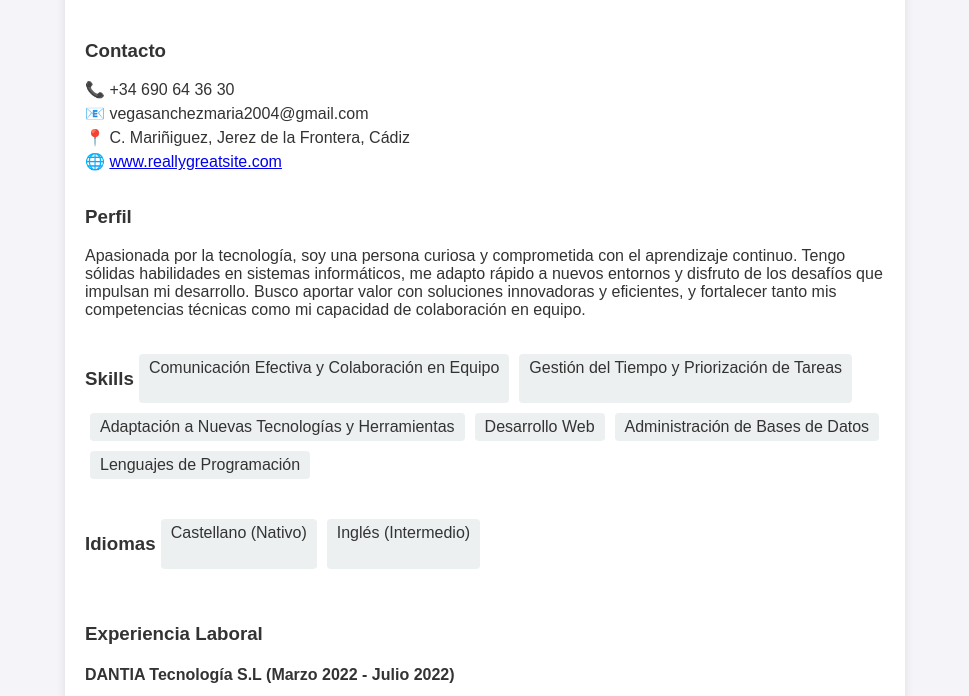
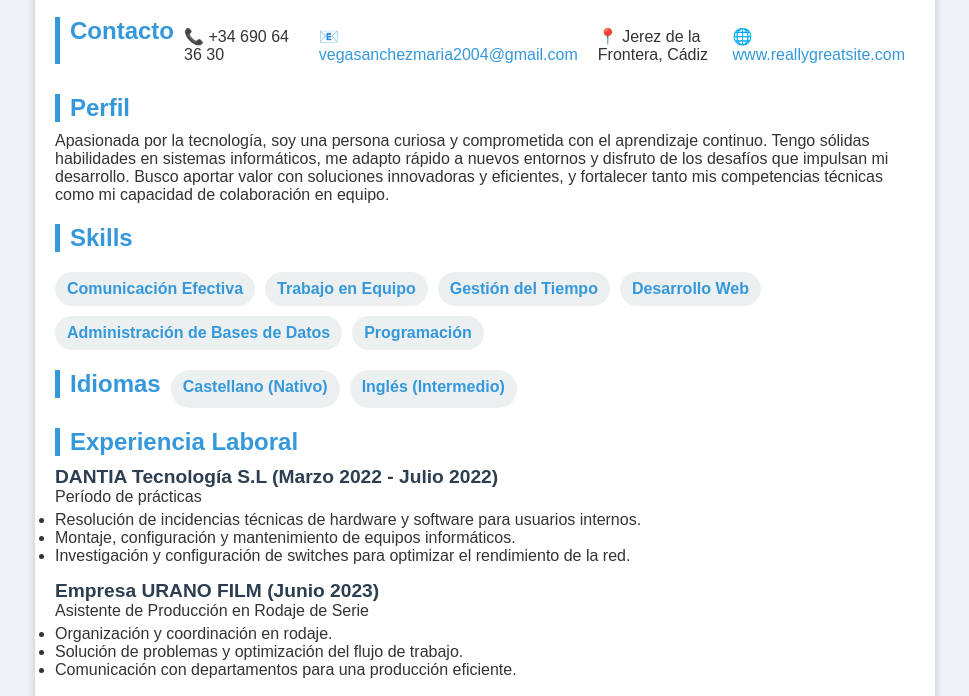
Before and after one commit to mvegasanchez/maria-portfolio, a plain HTML site: page index.html in a window 1280 px wide. Shown: the part 157-853 px from the top of the page, without its empty margins (155-1124 px from the left). Drawn offline with Linux system fonts and the light colour scheme.

Commit message:
Update index.html

```diff
--- a/index.html
+++ b/index.html
@@ -5,80 +5,134 @@
     <meta name="viewport" content="width=device-width, initial-scale=1.0">
     <title>Currículum de María Vega</title>
     <style>
-        body { font-family: Arial, sans-serif; margin: 0; padding: 20px; background-color: #f4f4f9; color: #333; }
-        h1, h2 { color: #2c3e50; }
-        .container { max-width: 800px; margin: auto; padding: 20px; background: #fff; border-radius: 8px; box-shadow: 0 0 10px rgba(0,0,0,0.1); }
-        .section { margin-bottom: 20px; }
-        .contact-info, .skills, .experience, .education { padding: 10px 0; }
-        .contact-info p, .skills p, .experience p, .education p { margin: 5px 0; }
-        .skills, .languages { display: flex; flex-wrap: wrap; }
-        .skill-item, .language-item { background: #ecf0f1; padding: 5px 10px; margin: 5px; border-radius: 4px; }
+        /* Estilos Generales */
+        * { margin: 0; padding: 0; box-sizing: border-box; }
+        body { font-family: Arial, sans-serif; background-color: #f0f4f8; color: #333; }
+        .container { max-width: 900px; margin: 20px auto; padding: 20px; background: #fff; border-radius: 10px; box-shadow: 0 4px 10px rgba(0, 0, 0, 0.2); }
+
+        /* Estilos para el Header */
+        .header { text-align: center; padding: 20px; border-bottom: 2px solid #3498db; }
+        .header h1 { font-size: 2.5em; color: #3498db; }
+        .header h2 { font-size: 1.2em; color: #2c3e50; margin-top: 5px; }
+
+        /* Secciones Generales */
+        .section { margin: 20px 0; }
+        .section h3 { font-size: 1.5em; color: #3498db; border-left: 5px solid #3498db; padding-left: 10px; margin-bottom: 10px; }
+
+        /* Contacto */
+        .contact-info { display: flex; flex-wrap: wrap; justify-content: space-between; }
+        .contact-item { flex: 1; padding: 10px; font-size: 1em; }
+        .contact-item a { color: #3498db; text-decoration: none; }
+
+        /* Skills y Languages */
+        .skills, .languages { display: flex; flex-wrap: wrap; gap: 10px; }
+        .skill-item, .language-item { padding: 8px 12px; background-color: #ecf0f1; border-radius: 20px; color: #3498db; font-weight: bold; }
+
+        /* Experiencia y Educación */
+        .job, .education-item { margin-bottom: 15px; }
+        .job h4, .education-item h4 { font-size: 1.2em; color: #2c3e50; }
+        .job ul, .education-item p { margin: 5px 0; }
+
+        /* Animaciones */
+        .fade-in { opacity: 0; animation: fadeIn 1s ease forwards; }
+        .slide-up { opacity: 0; transform: translateY(30px); animation: slideUp 1s ease forwards; }
+
+        /* Definición de animaciones */
+        @keyframes fadeIn { to { opacity: 1; } }
+        @keyframes slideUp { to { opacity: 1; transform: translateY(0); } }
     </style>
 </head>
 <body>
-    <div class="container">
+    <div class="container fade-in">
+        <div class="header">
             <h1>MARÍA VEGA</h1>
             <h2>Administrador de Sistemas y Redes</h2>
-
-        <div class="section contact-info">
-            <h3>Contacto</h3>
-            <p>📞 +34 690 64 36 30</p>
-            <p>📧 vegasanchezmaria2004@gmail.com</p>
-            <p>📍 C. Mariñiguez, Jerez de la Frontera, Cádiz</p>
-            <p>🌐 <a href="https://www.reallygreatsite.com" target="_blank">www.reallygreatsite.com</a></p>
         </div>
 
-        <div class="section profile">
+        <div class="section contact-info slide-up">
+            <h3>Contacto</h3>
+            <div class="contact-item">📞 +34 690 64 36 30</div>
+            <div class="contact-item">📧 <a href="mailto:vegasanchezmaria2004@gmail.com">vegasanchezmaria2004@gmail.com</a></div>
+            <div class="contact-item">📍 Jerez de la Frontera, Cádiz</div>
+            <div class="contact-item">🌐 <a href="https://www.reallygreatsite.com" target="_blank">www.reallygreatsite.com</a></div>
+        </div>
+
+        <div class="section profile slide-up">
             <h3>Perfil</h3>
             <p>Apasionada por la tecnología, soy una persona curiosa y comprometida con el aprendizaje continuo. Tengo sólidas habilidades en sistemas informáticos, me adapto rápido a nuevos entornos y disfruto de los desafíos que impulsan mi desarrollo. Busco aportar valor con soluciones innovadoras y eficientes, y fortalecer tanto mis competencias técnicas como mi capacidad de colaboración en equipo.</p>
         </div>
 
-        <div class="section skills">
+        <div class="section skills slide-up">
             <h3>Skills</h3>
-            <div class="skill-item">Comunicación Efectiva y Colaboración en Equipo</div>
-            <div class="skill-item">Gestión del Tiempo y Priorización de Tareas</div>
-            <div class="skill-item">Adaptación a Nuevas Tecnologías y Herramientas</div>
+            <div class="skills">
+                <div class="skill-item">Comunicación Efectiva</div>
+                <div class="skill-item">Trabajo en Equipo</div>
+                <div class="skill-item">Gestión del Tiempo</div>
                 <div class="skill-item">Desarrollo Web</div>
                 <div class="skill-item">Administración de Bases de Datos</div>
-            <div class="skill-item">Lenguajes de Programación</div>
+                <div class="skill-item">Programación</div>
+            </div>
         </div>
 
-        <div class="section languages">
+        <div class="section languages slide-up">
             <h3>Idiomas</h3>
+            <div class="languages">
                 <div class="language-item">Castellano (Nativo)</div>
                 <div class="language-item">Inglés (Intermedio)</div>
             </div>
+        </div>
 
-        <div class="section experience">
+        <div class="section experience slide-up">
             <h3>Experiencia Laboral</h3>
+            <div class="job">
                 <h4>DANTIA Tecnología S.L (Marzo 2022 - Julio 2022)</h4>
                 <p>Período de prácticas</p>
                 <ul>
                     <li>Resolución de incidencias técnicas de hardware y software para usuarios internos.</li>
-                <li>Montaje, configuración y mantenimiento de equipos informáticos para usuarios internos.</li>
+                    <li>Montaje, configuración y mantenimiento de equipos informáticos.</li>
                     <li>Investigación y configuración de switches para optimizar el rendimiento de la red.</li>
                 </ul>
-
+            </div>
+            <div class="job">
                 <h4>Empresa URANO FILM (Junio 2023)</h4>
                 <p>Asistente de Producción en Rodaje de Serie</p>
                 <ul>
-                <li>Colaboración en la organización y coordinación de las actividades diarias del rodaje.</li>
-                <li>Participación en la solución de problemas y la implementación de medidas para optimizar el flujo de trabajo.</li>
-                <li>Comunicación efectiva con todos los departamentos para asegurar una producción fluida y eficiente.</li>
+                    <li>Organización y coordinación en rodaje.</li>
+                    <li>Solución de problemas y optimización del flujo de trabajo.</li>
+                    <li>Comunicación con departamentos para una producción eficiente.</li>
                 </ul>
             </div>
+        </div>
 
-        <div class="section education">
+        <div class="section education slide-up">
             <h3>Datos Académicos</h3>
+            <div class="education-item">
                 <h4>IES Romero Vargas (2023 - 2025)</h4>
                 <p>Grado Superior ASIR (Administración de sistemas informáticos en red)</p>
-
+            </div>
+            <div class="education-item">
                 <h4>IES Almunia (2022 - 2023)</h4>
                 <p>Grado Superior DAM (Desarrollo de aplicaciones multiplataformas)</p>
-
+            </div>
+            <div class="education-item">
                 <h4>La Salle Mundo Nuevo (2020 - 2022)</h4>
                 <p>Grado Medio SMR (Sistemas microinformáticos y redes)</p>
             </div>
         </div>
+    </div>
+
+    <script>
+        // Añadir clase de animación a las secciones al hacer scroll
+        const sections = document.querySelectorAll('.slide-up');
+        const observer = new IntersectionObserver((entries) => {
+            entries.forEach(entry => {
+                if (entry.isIntersecting) {
+                    entry.target.classList.add('fade-in');
+                }
+            });
+        }, { threshold: 0.1 });
+
+        sections.forEach(section => observer.observe(section));
+    </script>
 </body>
 </html>
```
Lines whose indentation alone changed are shown as unchanged.
